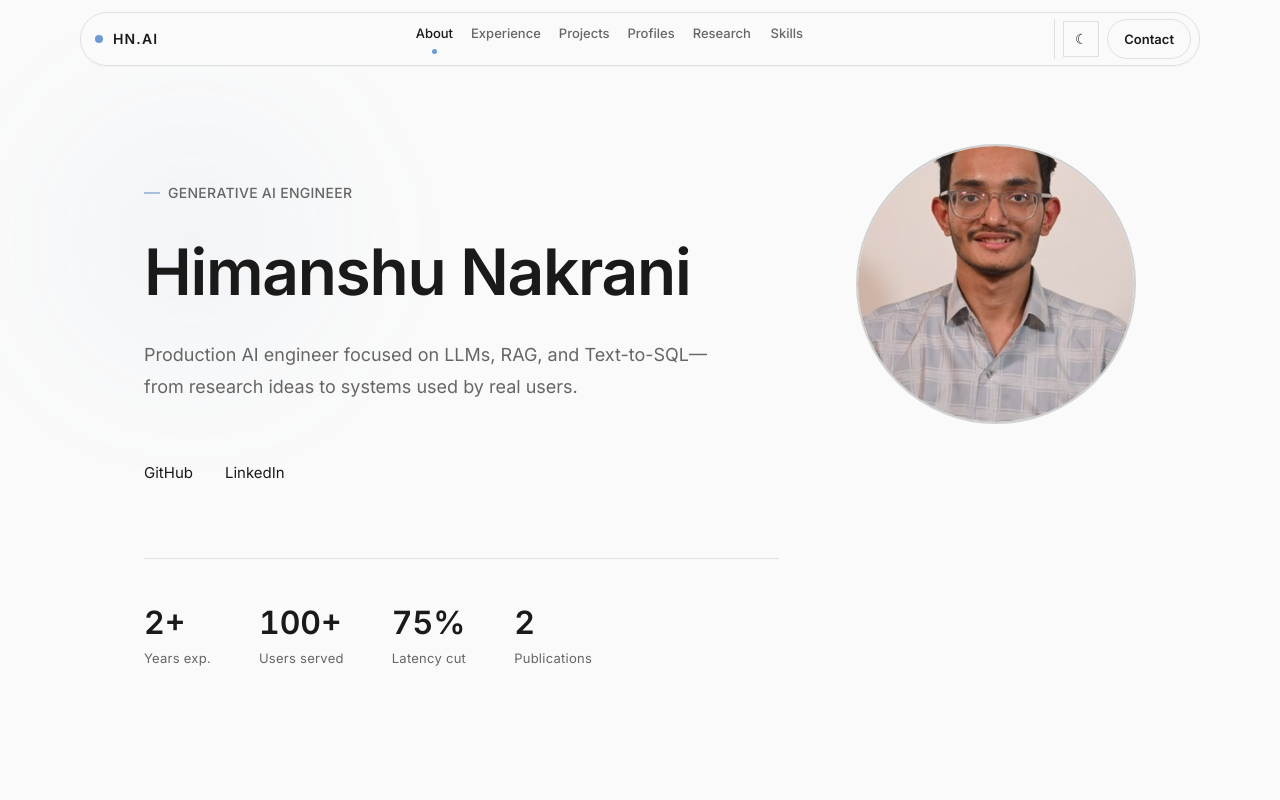
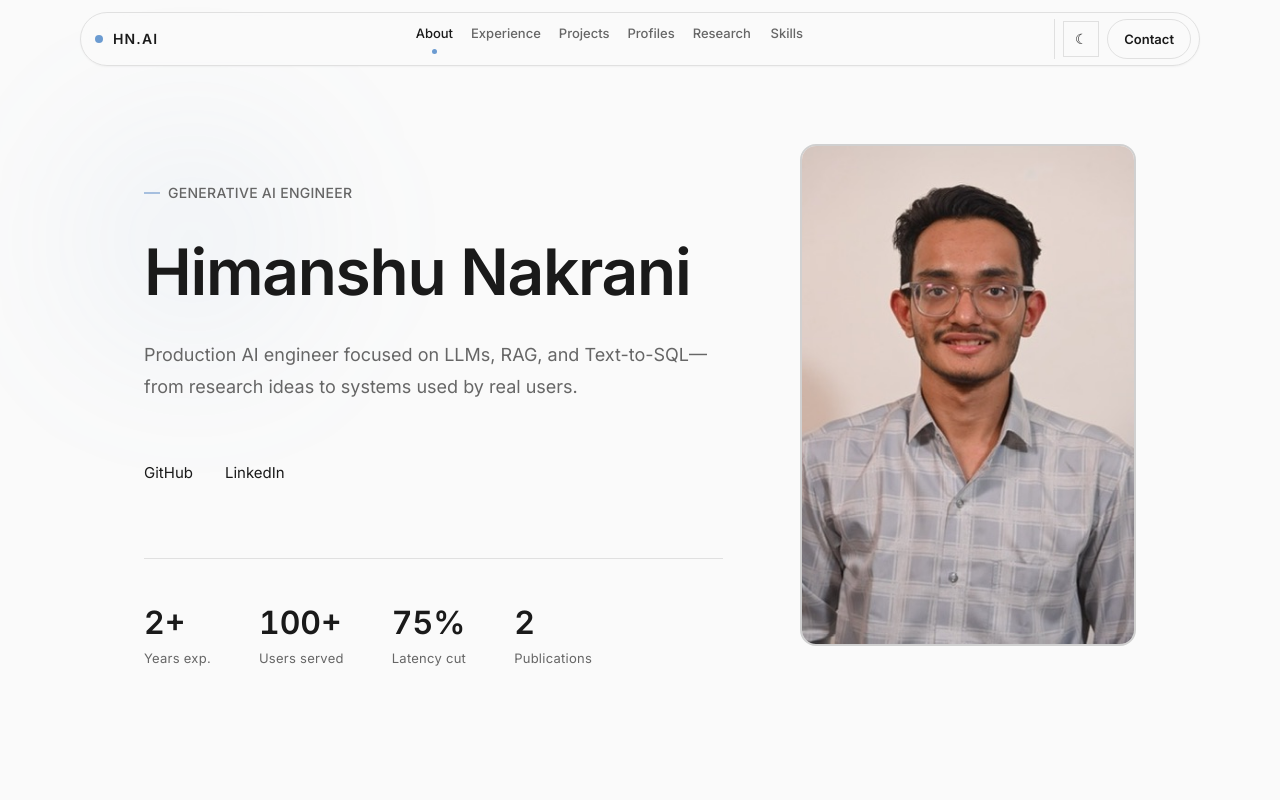
Before and after one commit to himanshu-nakrani/himanshu-nakrani.github.io, a React (Vite) app in the folder portfolio-react/: page / in a window 1280 px wide. Shown: the top 800 px of the page. Built offline with nearby package versions, Linux system fonts and the light colour scheme.

Commit message:
fix: hero photo tweaks — larger (336px), rounded square, full natural height, Document QA reordered

```diff
--- a/portfolio-react/src/components/Hero.jsx
+++ b/portfolio-react/src/components/Hero.jsx
@@ -4,8 +4,7 @@ function HeroPhoto({ src, alt, size = 280, style: extraStyle }) {
       className="hero-photo"
       style={{
         width: size,
-        height: size,
-        borderRadius: '50%',
+        borderRadius: 'var(--radius-lg)',
         overflow: 'hidden',
         flexShrink: 0,
         border: '2px solid var(--border2)',
@@ -19,11 +18,9 @@ function HeroPhoto({ src, alt, size = 280, style: extraStyle }) {
         alt={alt}
         loading="lazy"
         width={size}
-        height={size}
         style={{
           width: '100%',
-          height: '100%',
-          objectFit: 'cover',
+          height: 'auto',
           display: 'block',
         }}
       />
@@ -217,7 +214,7 @@ export default function Hero() {
         </div>
       </div>
 
-      <HeroPhoto src="/himanshu.jpg" alt="Himanshu Nakrani" size={280} style={{ alignSelf: 'flex-start', marginTop: '3rem' }} />
+      <HeroPhoto src="/himanshu.jpg" alt="Himanshu Nakrani" size={336} style={{ alignSelf: 'flex-start', marginTop: '3rem' }} />
 
       <style>{`
         @keyframes fadeInUp {
@@ -239,7 +236,7 @@ export default function Hero() {
             min-height: min(100dvh, 920px) !important;
           }
           .hero-copy { width: 100%; }
-          .hero-photo { width: 180px !important; height: 180px !important; align-self: center; order: -1; }
+          .hero-photo { width: 216px !important; height: auto !important; align-self: center; order: -1; }
         }
         @media (max-width: 480px) {
           #about {
```
